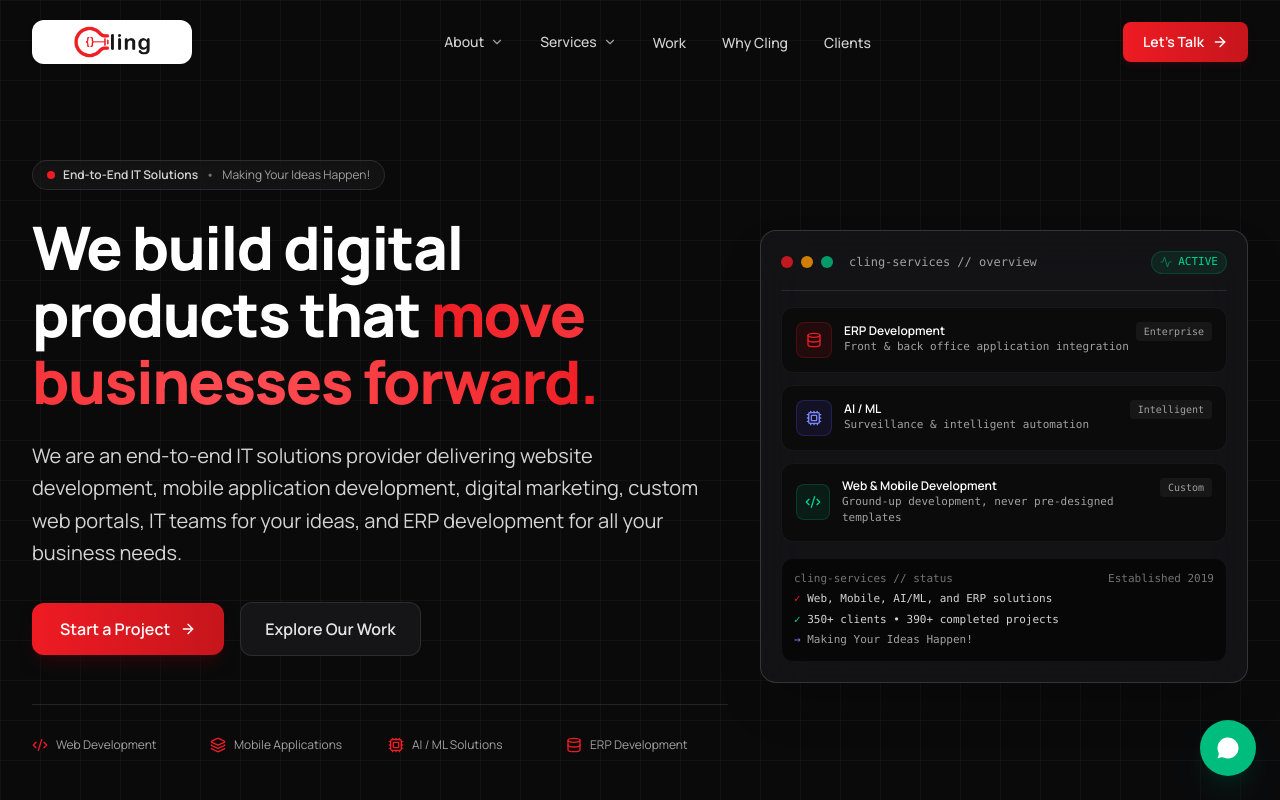
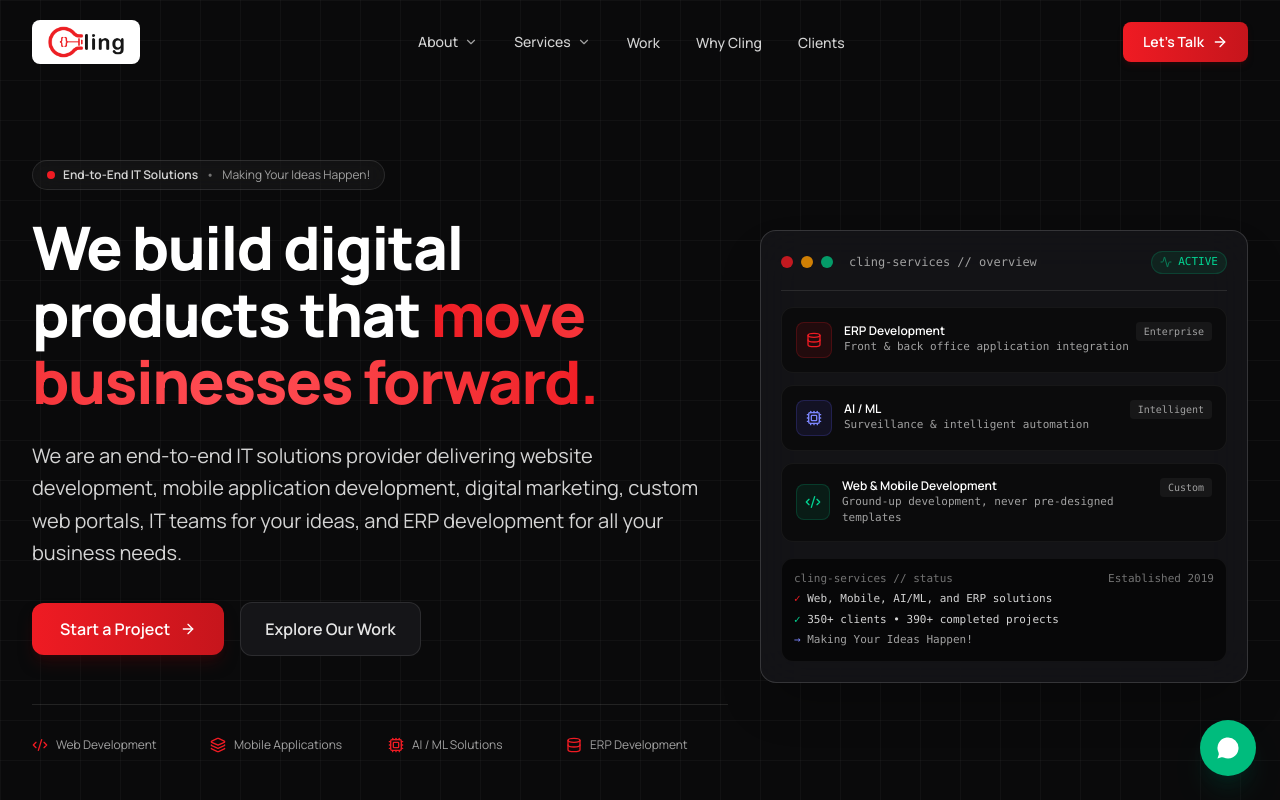
Before and after one commit to codewithayush7/clings-internship-assignment, a Next.js app: page / in a window 1280 px wide. Shown: the top 800 px of the page. Built offline with nearby package versions, Linux system fonts and the light colour scheme.

Commit message:
Refine navbar logo container to borderless integrated design

```diff
--- a/src/components/Navbar.tsx
+++ b/src/components/Navbar.tsx
@@ -43,10 +43,10 @@
           {/* Logo */}
           <Link
             href="/"
-            className="flex items-center group focus:outline-none focus:ring-2 focus:ring-[#EF1B23] focus:ring-offset-2 focus:ring-offset-[#0A0A0B] rounded-xl"
+            className="flex items-center rounded-lg focus:outline-none focus-visible:ring-1 focus-visible:ring-white/30"
             aria-label="Cling InfoTech Homepage"
           >
-            <div className="h-10 sm:h-11 w-[145px] sm:w-[160px] px-3 sm:px-4 py-1.5 rounded-xl bg-white flex items-center justify-center transition-all group-hover:scale-[1.02] shadow-sm">
+            <div className="h-10 sm:h-11 px-3.5 sm:px-4 py-1.5 rounded-lg bg-white flex items-center justify-center transition-opacity hover:opacity-95">
               <Image
                 src="/images/logo.png"
                 alt="Cling InfoTech"
```
